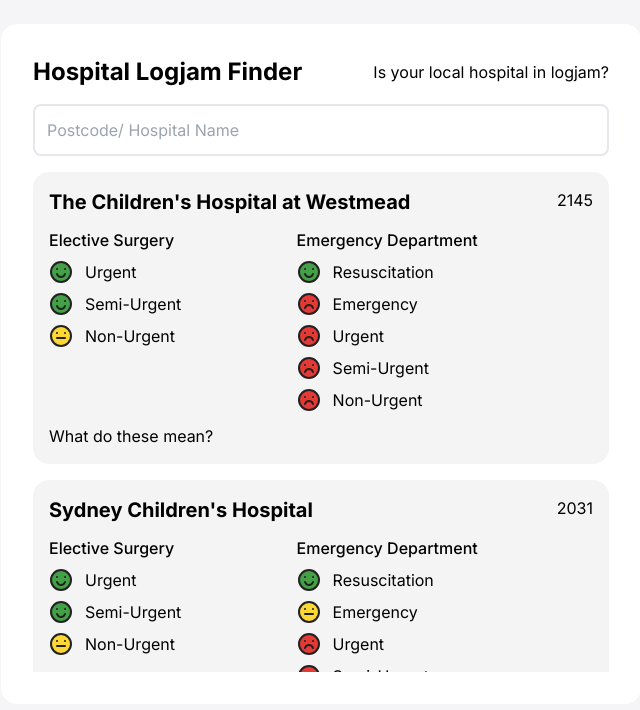
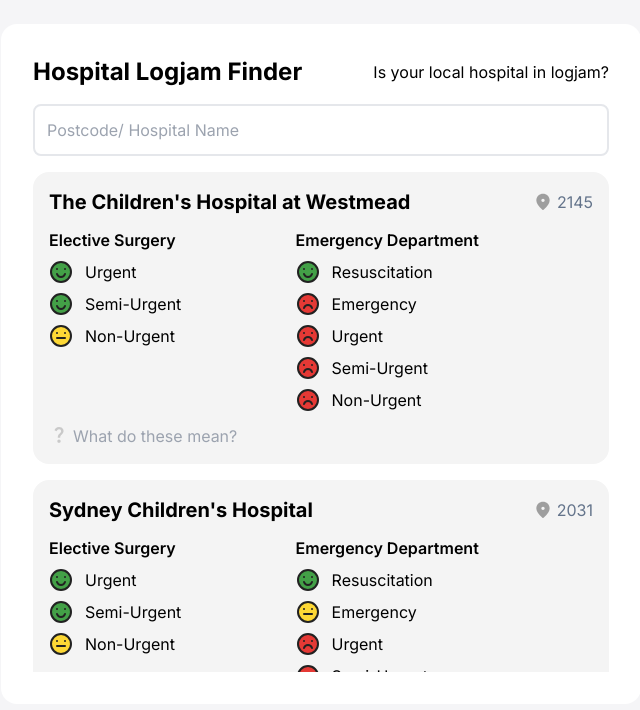
Before and after one commit to joseoronos/logjam-finder, a React (Create React App) app: page / in a window 1280 px wide. Shown: the top 710 px of the page, without its empty margins (319-959 px from the left). Built offline with nearby package versions, Linux system fonts and the light colour scheme.

Commit message:
More style changes

```diff
--- a/src/App.js
+++ b/src/App.js
@@ -21,8 +21,6 @@
 
   const results = fuse.search(query);
   const hospitalResults = query ? results.map(hospital => hospital.item) : hospitals;
-
-  console.log('results', results);
 
   function onSearch({ currentTarget }) {
     updateQuery(currentTarget.value);
--- a/src/components/Hospital.js
+++ b/src/components/Hospital.js
@@ -13,10 +13,6 @@
     "es Non-Urgent": props.nonUrgentElectiveSurgeryTraffic,
   };
 
-  // const redFaces = [];
-  // const amberFaces = [];
-  // const greenFaces = [];
-
   const electiveSurgery = [];
   const emergencyDepartment = [];
 
@@ -26,12 +22,6 @@
       backgroundColor: 'rgba(0, 0, 0, 0.75)'
     },
     content: {
-      // top: '50%',
-      // left: '50%',
-      // right: 'auto',
-      // bottom: 'auto',
-      // // marginRight: '-50%',
-      // transform: 'translate(-50%, -50%)',
       borderRadius: '24px',
       border: '0px',
       WebkitOverflowScrolling: 'touch',
@@ -40,54 +30,27 @@
 
   Modal.setAppElement('#root')
 
-  // for (const [key, value] of Object.entries(faces)) {
-  //   if (value == "Red") {
-  //     redFaces.push(<div className='flex'><svg width="24" height="24" viewBox="0 0 24 24" fill="none" xmlns="http://www.w3.org/2000/svg">
-  //       <path d="M12 22C17.5228 22 22 17.5228 22 12C22 6.47715 17.5228 2 12 2C6.47715 2 2 6.47715 2 12C2 17.5228 6.47715 22 12 22Z" fill="#E53935" stroke="#212121" stroke-width="2" stroke-linecap="round" />
-  //       <path d="M8 9.05V8.95" stroke="#212121" stroke-width="2" stroke-linecap="round" />
-  //       <path d="M16 9.05V8.95" stroke="#212121" stroke-width="2" stroke-linecap="round" />
-  //       <path d="M16 16C15.5 14.5 14.21 13 12 13C9.79 13 8.5 14.5 8 16" stroke="#212121" stroke-width="2" stroke-linecap="round" stroke-linejoin="round" />
-  //     </svg>&nbsp;{key}
-  //     </div>)
-  //   } else if (value == "Amber") {
-  //     amberFaces.push(<div className='flex'><svg width="24" height="24" viewBox="0 0 24 24" fill="none" xmlns="http://www.w3.org/2000/svg">
-  //       <path d="M12 22C17.5228 22 22 17.5228 22 12C22 6.47715 17.5228 2 12 2C6.47715 2 2 6.47715 2 12C2 17.5228 6.47715 22 12 22Z" fill="#FDD835" stroke="#212121" stroke-width="2" stroke-linecap="round" />
-  //       <path d="M8 9.05V8.95" stroke="#212121" stroke-width="2" stroke-linecap="round" />
-  //       <path d="M16 9.05V8.95" stroke="#212121" stroke-width="2" stroke-linecap="round" />
-  //       <path d="M8 14H16" stroke="#212121" stroke-width="2" stroke-linecap="round" />
-  //     </svg>&nbsp;{key}</div>)
-  //   } else {
-  //     greenFaces.push(<div className='flex'><svg width="24" height="24" viewBox="0 0 24 24" fill="none" xmlns="http://www.w3.org/2000/svg">
-  //       <path d="M12 22C17.5228 22 22 17.5228 22 12C22 6.47715 17.5228 2 12 2C6.47715 2 2 6.47715 2 12C2 17.5228 6.47715 22 12 22Z" fill="#43A047" stroke="#212121" stroke-width="2" stroke-linecap="round" />
-  //       <path d="M8 9.05V8.95" stroke="#212121" stroke-width="2" stroke-linecap="round" />
-  //       <path d="M16 9.05V8.95" stroke="#212121" stroke-width="2" stroke-linecap="round" />
-  //       <path d="M16 14C15.5 15.5 14.21 17 12 17C9.79 17 8.5 15.5 8 14" stroke="#212121" stroke-width="2" stroke-linecap="round" stroke-linejoin="round" />
-  //     </svg>&nbsp;{key}
-  //     </div>)
-  //   }
-  // }
-
   function checkFace(value) {
-    if (value == "Red") {
-      return <svg class="mr-3" width="24" height="24" viewBox="0 0 24 24" fill="none" xmlns="http://www.w3.org/2000/svg">
-        <path d="M12 22C17.5228 22 22 17.5228 22 12C22 6.47715 17.5228 2 12 2C6.47715 2 2 6.47715 2 12C2 17.5228 6.47715 22 12 22Z" fill="#E53935" stroke="#212121" stroke-width="2" stroke-linecap="round" />
-        <path d="M8 9.05V8.95" stroke="#212121" stroke-width="2" stroke-linecap="round" />
-        <path d="M16 9.05V8.95" stroke="#212121" stroke-width="2" stroke-linecap="round" />
-        <path d="M16 16C15.5 14.5 14.21 13 12 13C9.79 13 8.5 14.5 8 16" stroke="#212121" stroke-width="2" stroke-linecap="round" stroke-linejoin="round" />
+    if (value === "Red") {
+      return <svg className="mr-3" width="24" height="24" viewBox="0 0 24 24" fill="none" xmlns="http://www.w3.org/2000/svg">
+        <path d="M12 22C17.5228 22 22 17.5228 22 12C22 6.47715 17.5228 2 12 2C6.47715 2 2 6.47715 2 12C2 17.5228 6.47715 22 12 22Z" fill="#E53935" stroke="#212121" strokeWidth="2" strokeLinecap="round" />
+        <path d="M8 9.05V8.95" stroke="#212121" strokeWidth="2" strokeLinecap="round" />
+        <path d="M16 9.05V8.95" stroke="#212121" strokeWidth="2" strokeLinecap="round" />
+        <path d="M16 16C15.5 14.5 14.21 13 12 13C9.79 13 8.5 14.5 8 16" stroke="#212121" strokeWidth="2" strokeLinecap="round" strokeLinejoin="round" />
       </svg>
-    } else if (value == "Amber") {
-      return <svg class="mr-3" width="24" height="24" viewBox="0 0 24 24" fill="none" xmlns="http://www.w3.org/2000/svg">
-        <path d="M12 22C17.5228 22 22 17.5228 22 12C22 6.47715 17.5228 2 12 2C6.47715 2 2 6.47715 2 12C2 17.5228 6.47715 22 12 22Z" fill="#FDD835" stroke="#212121" stroke-width="2" stroke-linecap="round" />
-        <path d="M8 9.05V8.95" stroke="#212121" stroke-width="2" stroke-linecap="round" />
-        <path d="M16 9.05V8.95" stroke="#212121" stroke-width="2" stroke-linecap="round" />
-        <path d="M8 14H16" stroke="#212121" stroke-width="2" stroke-linecap="round" />
+    } else if (value === "Amber") {
+      return <svg className="mr-3" width="24" height="24" viewBox="0 0 24 24" fill="none" xmlns="http://www.w3.org/2000/svg">
+        <path d="M12 22C17.5228 22 22 17.5228 22 12C22 6.47715 17.5228 2 12 2C6.47715 2 2 6.47715 2 12C2 17.5228 6.47715 22 12 22Z" fill="#FDD835" stroke="#212121" strokeWidth="2" strokeLinecap="round" />
+        <path d="M8 9.05V8.95" stroke="#212121" strokeWidth="2" strokeLinecap="round" />
+        <path d="M16 9.05V8.95" stroke="#212121" strokeWidth="2" strokeLinecap="round" />
+        <path d="M8 14H16" stroke="#212121" strokeWidth="2" strokeLinecap="round" />
       </svg>
     } else {
-      return <svg class="mr-3" width="24" height="24" viewBox="0 0 24 24" fill="none" xmlns="http://www.w3.org/2000/svg">
-        <path d="M12 22C17.5228 22 22 17.5228 22 12C22 6.47715 17.5228 2 12 2C6.47715 2 2 6.47715 2 12C2 17.5228 6.47715 22 12 22Z" fill="#43A047" stroke="#212121" stroke-width="2" stroke-linecap="round" />
-        <path d="M8 9.05V8.95" stroke="#212121" stroke-width="2" stroke-linecap="round" />
-        <path d="M16 9.05V8.95" stroke="#212121" stroke-width="2" stroke-linecap="round" />
-        <path d="M16 14C15.5 15.5 14.21 17 12 17C9.79 17 8.5 15.5 8 14" stroke="#212121" stroke-width="2" stroke-linecap="round" stroke-linejoin="round" />
+      return <svg className="mr-3" width="24" height="24" viewBox="0 0 24 24" fill="none" xmlns="http://www.w3.org/2000/svg">
+        <path d="M12 22C17.5228 22 22 17.5228 22 12C22 6.47715 17.5228 2 12 2C6.47715 2 2 6.47715 2 12C2 17.5228 6.47715 22 12 22Z" fill="#43A047" stroke="#212121" strokeWidth="2" strokeLinecap="round" />
+        <path d="M8 9.05V8.95" stroke="#212121" strokeWidth="2" strokeLinecap="round" />
+        <path d="M16 9.05V8.95" stroke="#212121" strokeWidth="2" strokeLinecap="round" />
+        <path d="M16 14C15.5 15.5 14.21 17 12 17C9.79 17 8.5 15.5 8 14" stroke="#212121" strokeWidth="2" strokeLinecap="round" strokeLinejoin="round" />
       </svg>
     }
   }
@@ -96,35 +59,36 @@
   for (const [key, value] of Object.entries(faces)) {
     if (key.substring(0, 2).includes("es")) {
       electiveSurgery.push(<div className='flex'>{checkFace(value)} {key.slice(2)}</div>)
-      // electiveSurgery.push(<div className='flex'>{key} {value}</div>)
     } else {
       emergencyDepartment.push(<div className='flex'>{checkFace(value)} {key.slice(2)}</div>)
-      // emergencyDepartment.push(<div className='flex'>{key} {value}</div>)
     }
   }
-
-  console.log("es", electiveSurgery)
-  console.log("ed", emergencyDepartment)
 
   return (
     <div className='card p-4 rounded-2xl mb-4 flex-col space-y-3'>
       <div className='flex justify-between'>
         <h2 className='text-xl font-bold'>{props.name}</h2>
-        <p>{props.postcode}</p>
+        <div className='flex space-x-1 items-center'><svg width="20" height="20" viewBox="0 0 20 20" fill="none" xmlns="http://www.w3.org/2000/svg">
+          <path d="M10 1.66666C6.50001 1.66666 3.33334 4.34999 3.33334 8.49999C3.33334 11.15 5.37501 14.2667 9.45001 17.8583C9.76668 18.1333 10.2417 18.1333 10.5583 17.8583C14.625 14.2667 16.6667 11.15 16.6667 8.49999C16.6667 4.34999 13.5 1.66666 10 1.66666ZM10 9.99999C9.08334 9.99999 8.33334 9.24999 8.33334 8.33332C8.33334 7.41666 9.08334 6.66666 10 6.66666C10.9167 6.66666 11.6667 7.41666 11.6667 8.33332C11.6667 9.24999 10.9167 9.99999 10 9.99999Z" fill="#9E9E9E" />
+        </svg>
+          <p className='text-slate-500'>{props.postcode}</p></div>
       </div>
 
       <div className='flex flex-row'>
         <div className='grow space-y-2'>
-          <h3 className='font-medium'>Elective Surgery</h3>
+          <h3 className='font-semibold'>Elective Surgery</h3>
           <div className='flex flex-col space-y-2'>{electiveSurgery}</div>
         </div>
         <div className='grow space-y-2'>
-          <h3 className='font-medium'>Emergency Department</h3>
+          <h3 className='font-semibold'>Emergency Department</h3>
           <div className='flex flex-col space-y-2'>{emergencyDepartment}</div>
         </div>
 
       </div>
-      <button onClick={() => setModalIsOpen(true)}>What do these mean?</button>
+      <button onClick={() => setModalIsOpen(true)} className='text-gray-400 flex'><svg class="mr-1" width="20" height="21" viewBox="0 0 20 21" fill="none" xmlns="http://www.w3.org/2000/svg">
+        <path d="M9.22422 11.2083C9.86589 10.05 11.0992 9.36667 11.8159 8.34167C12.5742 7.26667 12.1492 5.25833 9.99922 5.25833C8.59089 5.25833 7.89922 6.325 7.60755 7.20833L5.44922 6.3C6.04089 4.525 7.64922 3 9.99089 3C11.9492 3 13.2909 3.89167 13.9742 5.00833C14.5576 5.96667 14.8992 7.75833 13.9992 9.09167C12.9992 10.5667 12.0409 11.0167 11.5242 11.9667C11.3159 12.35 11.2326 12.6 11.2326 13.8333H8.82422C8.81589 13.1833 8.71589 12.125 9.22422 11.2083ZM11.6659 17.1667C11.6659 18.0833 10.9159 18.8333 9.99922 18.8333C9.08255 18.8333 8.33255 18.0833 8.33255 17.1667C8.33255 16.25 9.08255 15.5 9.99922 15.5C10.9159 15.5 11.6659 16.25 11.6659 17.1667Z" fill="#C9C9C9" />
+      </svg>
+        What do these mean?</button>
       <Modal
         isOpen={modalIsOpen}
         shouldCloseOnOverlayClick={false}
```
Also changed, not shown: src/img/ic_baseline-question-mark.svg (added), src/img/ic_round-location-on-20px.svg (added).
